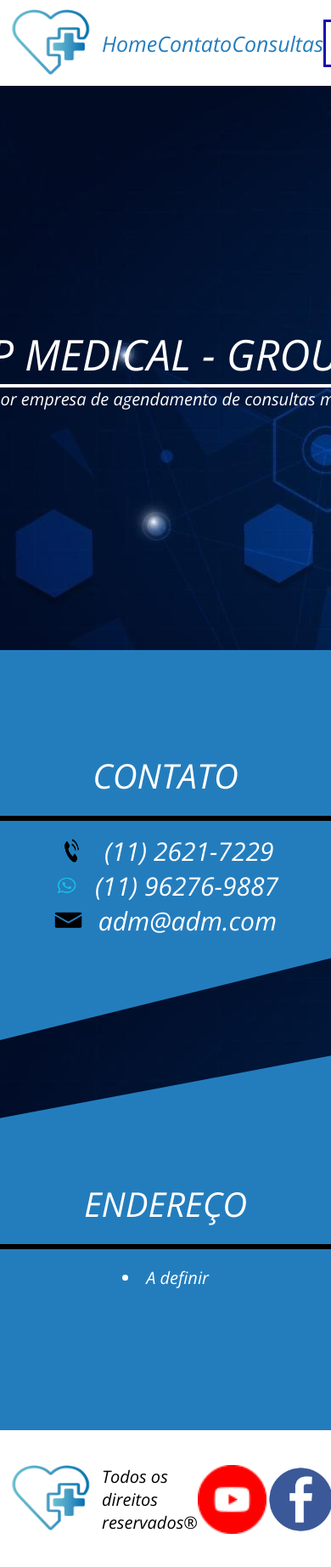
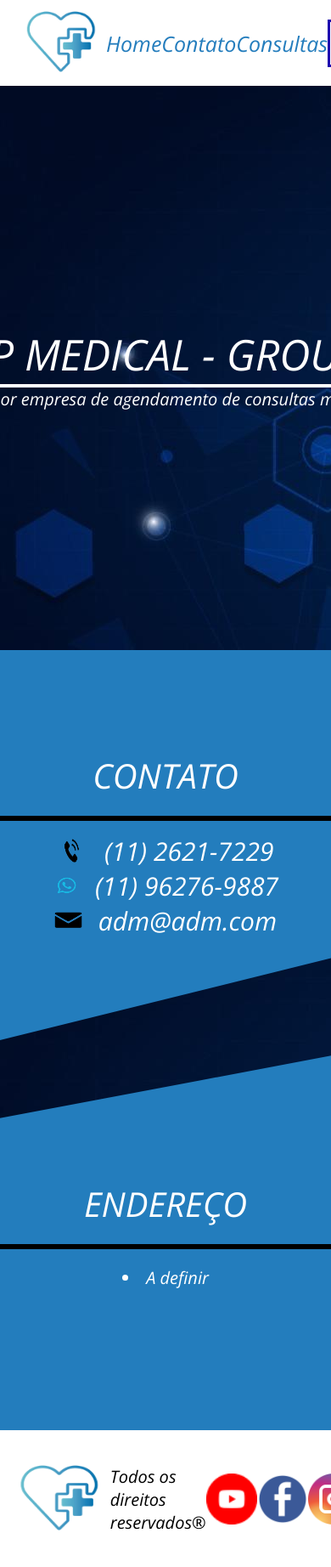
Before and after one commit to Joaoopeedro/Projeto-SP-Med.-Group, a React (Create React App) app in the folder Front-end/sp_medical_group/: page / in a window 390 px wide. Shown: the top 1844 px of the page at 85% size. Built offline with nearby package versions, Linux system fonts and the light colour scheme.

Commit message:
midia query feita ...

```diff
--- a/Front-end/sp_medical_group/src/assets/css/App.css
+++ b/Front-end/sp_medical_group/src/assets/css/App.css
@@ -449,6 +449,27 @@ footer{
     width: 81px;
     height: 81px;
 }
+@media only screen and (max-width: 768px){
+    .container{
+        width: 95%;
+    }
+    .img_header {
+        width: 106px;
+        height: 97px;
+    }
+    .descricao_footer{
+        justify-content: center;
+    }
+
+    .org_redes{
+        width: 210px;
+    }
+    .org_redes img{
+        width: 60px;
+        height: 60px;
+
+    }
+}
 
 
 /* Adm cadastro */
@@ -643,6 +664,59 @@ footer{
 
 }
 
+@media only screen and (max-width: 768px){
+    .container{
+        width: 95%;
+    }
+    .img_header {
+        width: 106px;
+        height: 97px;
+    }
+    .org_heade_adm{
+        width: 500px;
+    }
+    .org_cadastro h2{
+        font-size: 1.3em;
+    }
+    .org_heade_adm a{
+        font-size: 20px;
+    }
+
+    .org_cadastro form {
+        width: 95%;
+    }
+    .org_cadastro select{
+        width: 480px;
+    }
+    .org_cadastro input{
+        width: 480px;
+    }
+    .bnt_cadastrar {
+        width: 244px;
+        height: 60px;
+    }
+    .hr_cadastrar hr{
+        width: 680px;
+    }
+    .tabela_adm{
+        width: 95%;
+    }
+    .descricao_footer{
+        justify-content: center;
+    }
+
+    .org_redes{
+        width: 210px;
+    }
+    .org_redes img{
+        width: 60px;
+        height: 60px;
+
+    }
+
+
+}
+
 /* CADASTRAR USAURIO */
 
 .main_cadastrar_usuario{
@@ -721,6 +795,21 @@ footer{
     color: #000000;
 
 
+}
+@media only screen and (max-width: 768px){
+    .org_cadastro_usuario form{
+        width: 95%;
+    }
+    .org_cadastro_usuario h2{
+        font-size: 1.3em;
+    }
+    .org_cadastro_usuario input{
+        width: 480px;
+    }
+    .bnt_cadastrar_Usuario {
+        width: 244px;
+        height: 60px;
+    }
 }
 
 
@@ -805,6 +894,13 @@ footer{
     font-family: 'Open Sans', sans-serif;
 
 }
+@media only screen and (max-width: 768px){
+    .tabela_medico {
+        width: 95%;
+    }
+}
+
+
 
 
 
@@ -881,3 +977,9 @@ footer{
     padding-bottom: 5px;
     width: 400px;
 }
+
+@media only screen and (max-width: 768px){
+    .tabela_paciente {
+        width: 95%;
+    }
+}
```
